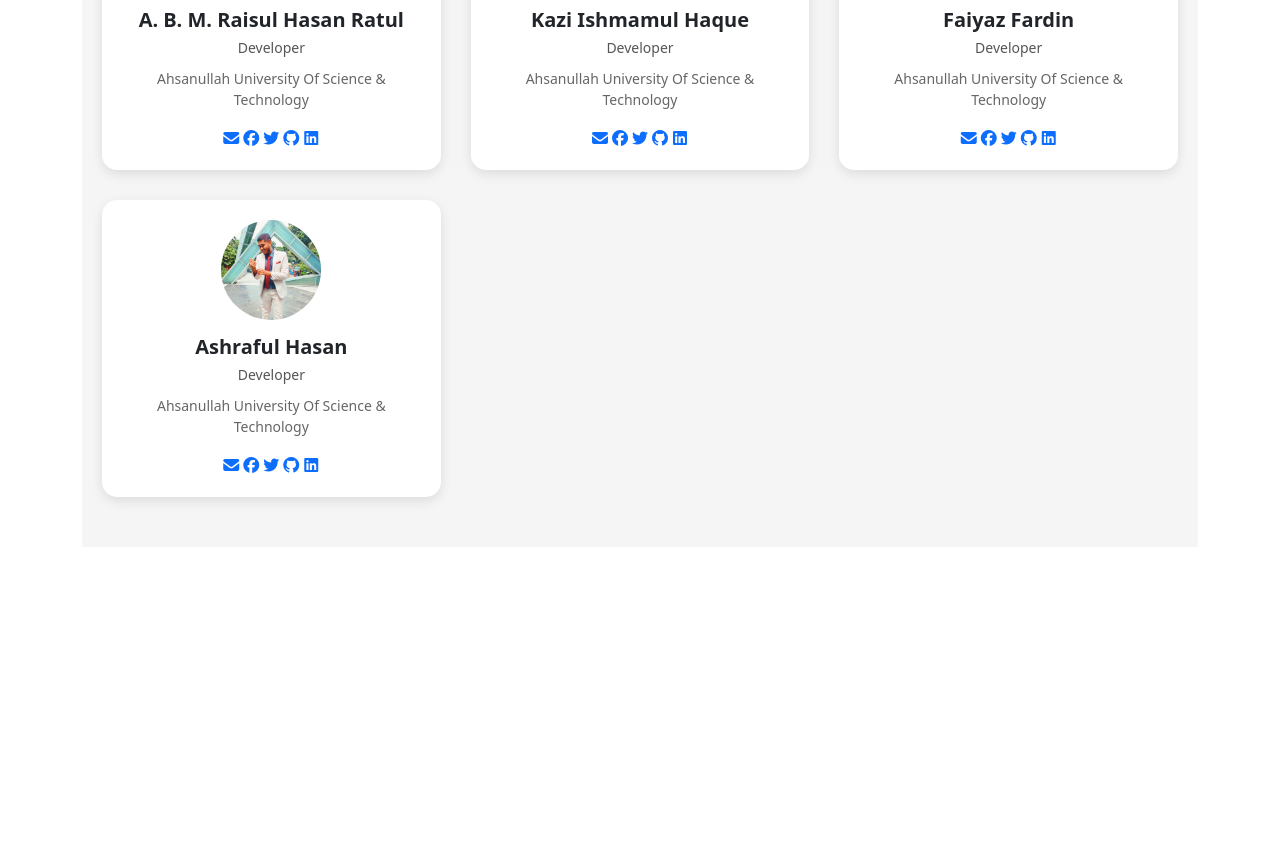
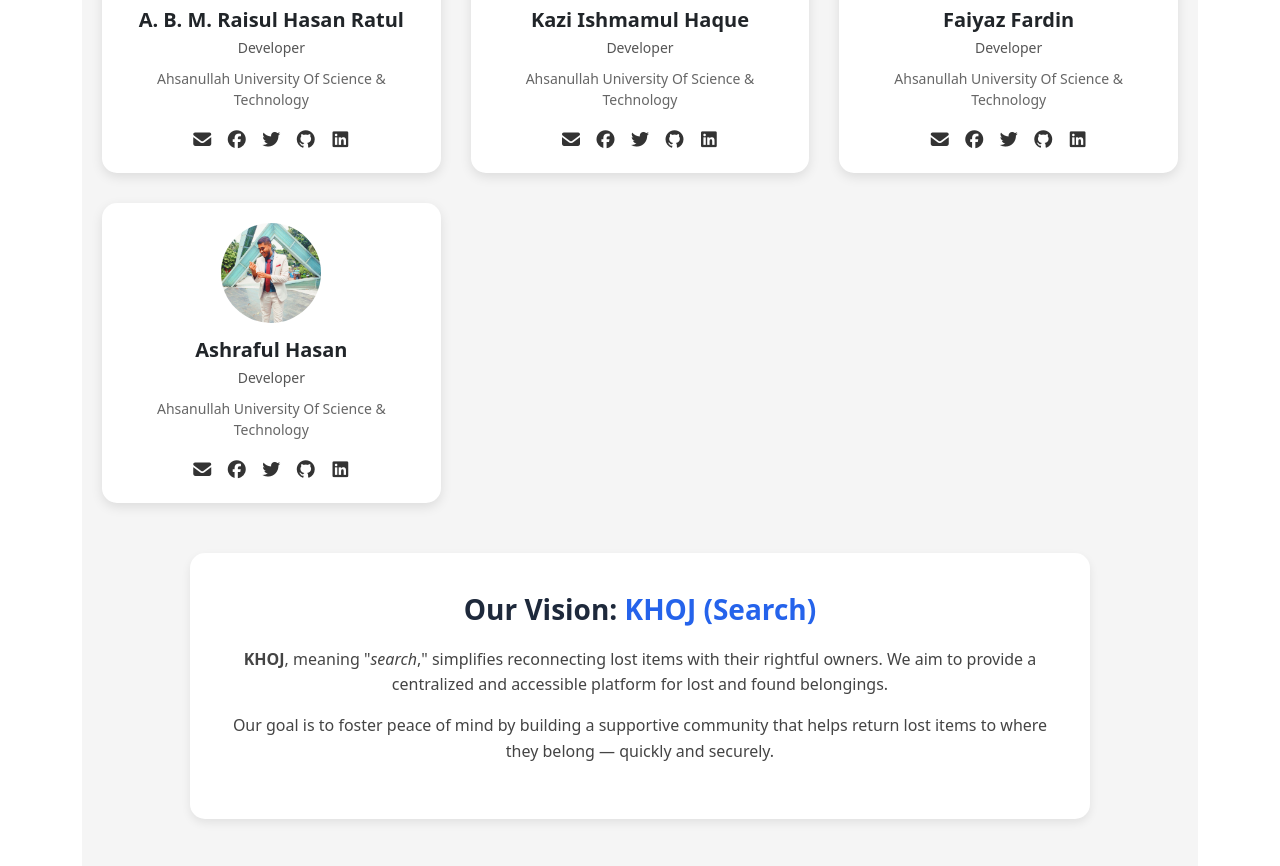
Before and after one commit to Raisul-3552/khoj, a React (Create React App) app: page /about in a window 1280 px wide. Shown: the part 340-1206 px from the top of the page. Before the commit the page ends 887 px from the top, so only its background shows below. Built offline with nearby package versions, Linux system fonts and the light colour scheme.

Commit message:
Adding Vision

```diff
--- a/src/component/About.js
+++ b/src/component/About.js
@@ -88,7 +88,19 @@ const AboutUs = () => {
           </div>
         ))}
       </div>
+
+      <div className="website-info">
+      <h2 className="website-title">Our Vision: <span className="highlight">KHOJ (Search)</span></h2>
+      <p className="website-description">
+        <strong>KHOJ</strong>, meaning "<em>search</em>," simplifies reconnecting lost items with their rightful owners.
+        We aim to provide a centralized and accessible platform for lost and found belongings.
+      </p>
+      <p className="website-description">
+        Our goal is to foster peace of mind by building a supportive community that helps return lost items
+        to where they belong — quickly and securely.
+      </p>
     </div>
+  </div>
   );
 };
 
--- a/src/css/AboutUs.css
+++ b/src/css/AboutUs.css
@@ -57,3 +57,50 @@
   color: #666;
   font-size: 14px;
 }
+
+.social-links {
+  margin-top: 10px;
+}
+
+.social-links a {
+  color: #333;
+  margin: 0 6px;
+  font-size: 18px;
+  transition: color 0.3s ease;
+}
+
+.social-links a:hover {
+  color: #2563eb;
+}
+
+/* Vision Section */
+
+.website-info {
+  background-color: #ffffff;
+  margin-top: 50px;
+  padding: 40px 30px;
+  border-radius: 15px;
+  max-width: 900px;
+  margin-left: auto;
+  margin-right: auto;
+  box-shadow: 0 4px 10px rgba(0, 0, 0, 0.08);
+  text-align: center;
+}
+
+.website-title {
+  font-size: 28px;
+  font-weight: bold;
+  color: #1e293b;
+  margin-bottom: 20px;
+}
+
+.website-title .highlight {
+  color: #2563eb;
+}
+
+.website-description {
+  font-size: 16px;
+  color: #444;
+  line-height: 1.6;
+  margin-bottom: 15px;
+}
```
